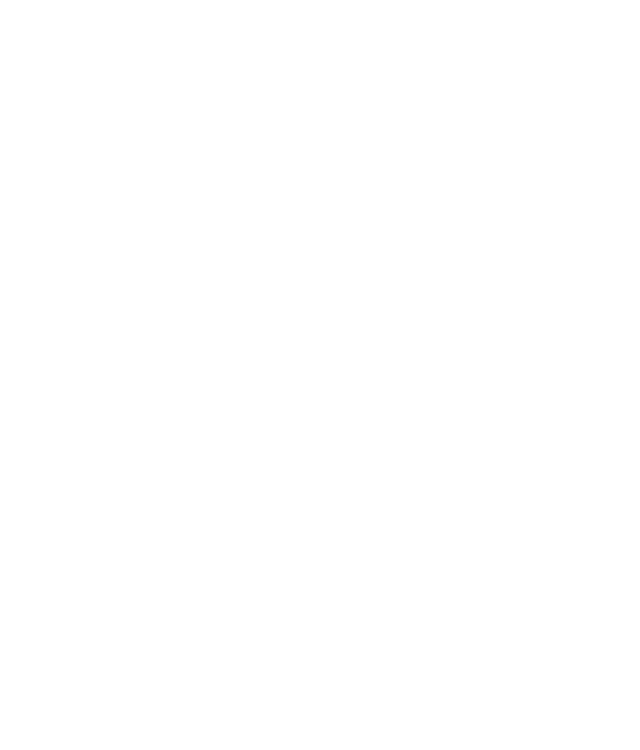
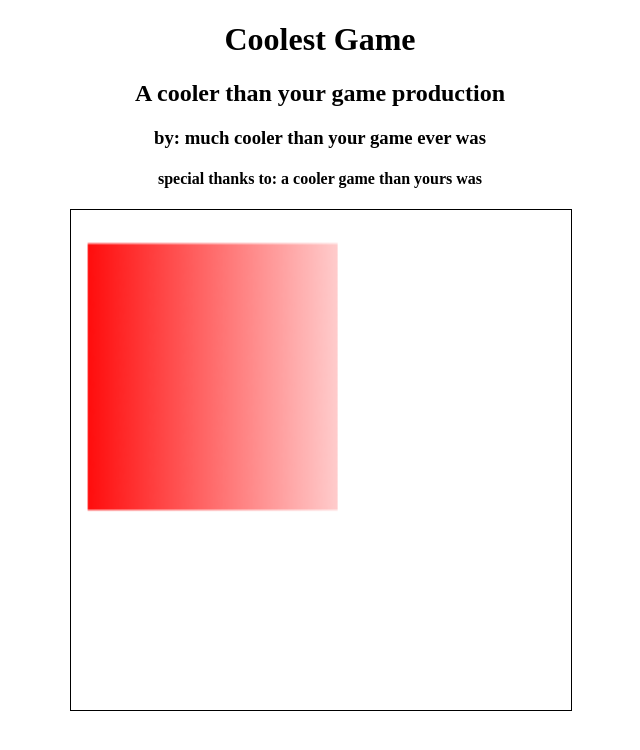
Before and after one commit to BreydenSummers/HackerManClub, a plain HTML site: page CoolestGameHere/index.html in a window 1280 px wide. Shown: the whole page, without its empty margins (320-960 px from the left). Drawn offline with Linux system fonts and the light colour scheme.

Commit message:
Old stuff

```diff
--- a/CoolestGameHere/index.html
+++ b/CoolestGameHere/index.html
@@ -1,5 +1,17 @@
 <!DOCTYPE html>
 <html>
+<head>
+    <link rel="stylesheet" href="styles.css">
+    <title>Coolest Game</title>
+</head>
 <body>
+    <div class="banner">
+        <h1>Coolest Game</h1>
+        <h2>A cooler than your game production</h2>
+        <h3>by: much cooler than your game ever was</h3>
+        <h4>special thanks to: a cooler game than yours was</h4>
+    </div>
+    <canvas id="myCanvas"></canvas>
 </body>
+<script src="myscript.js"></script>
 </html>
--- /dev/null
+++ b/CoolestGameHere/myscript.js
@@ -0,0 +1,11 @@
+var c = document.getElementById("myCanvas");
+var ctx = c.getContext("2d");
+
+// Create gradient
+var grd = ctx.createLinearGradient(0, 0, 200, 0);
+grd.addColorStop(0, "red");
+grd.addColorStop(1, "white");
+
+// Fill with gradient
+ctx.fillStyle = grd;
+ctx.fillRect(10, 10, 150, 80);
--- /dev/null
+++ b/CoolestGameHere/styles.css
@@ -0,0 +1,11 @@
+#myCanvas {
+    width: 500px;
+    height: 500px;
+    border:1px solid #000000;
+    position: absolute;
+    left: calc(50% - 250px);
+}
+
+.banner > * {
+    text-align: center;
+}
```
